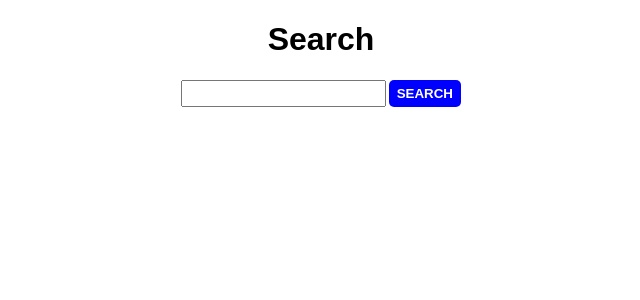
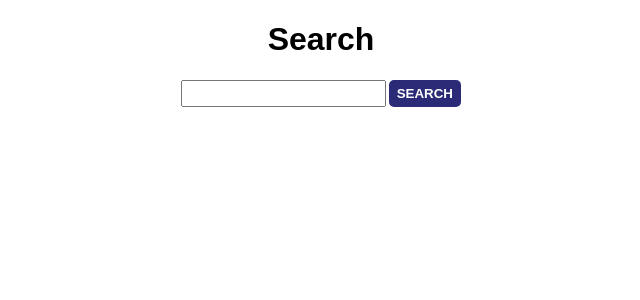
Before and after one commit to PJMantoss/autocomplete_search, a React (Create React App) app: page / in a window 1280 px wide. In both pictures the pointer is over the button "SEARCH". Shown: the top 300 px of the page, without its empty margins (319-959 px from the left). Built offline with nearby package versions, Linux system fonts and the light colour scheme; the HTML template or start-up script is replaced by a standard one.

Commit message:
update App styling

```diff
--- a/src/App.css
+++ b/src/App.css
@@ -42,10 +42,15 @@ input {
   border-radius: 5px;
   padding: 6px 8px;
   margin-left: 3px;
-  background: blue;
+  background: rgb(42, 42, 119);
   color: white;
   font-weight: bold;
   text-transform: uppercase;
+}
+
+.searchInner > button:hover{
+  background: rgb(42, 42, 119);
+  color: white;
 }
 
 @media only screen and (max-width: 600px){
```
